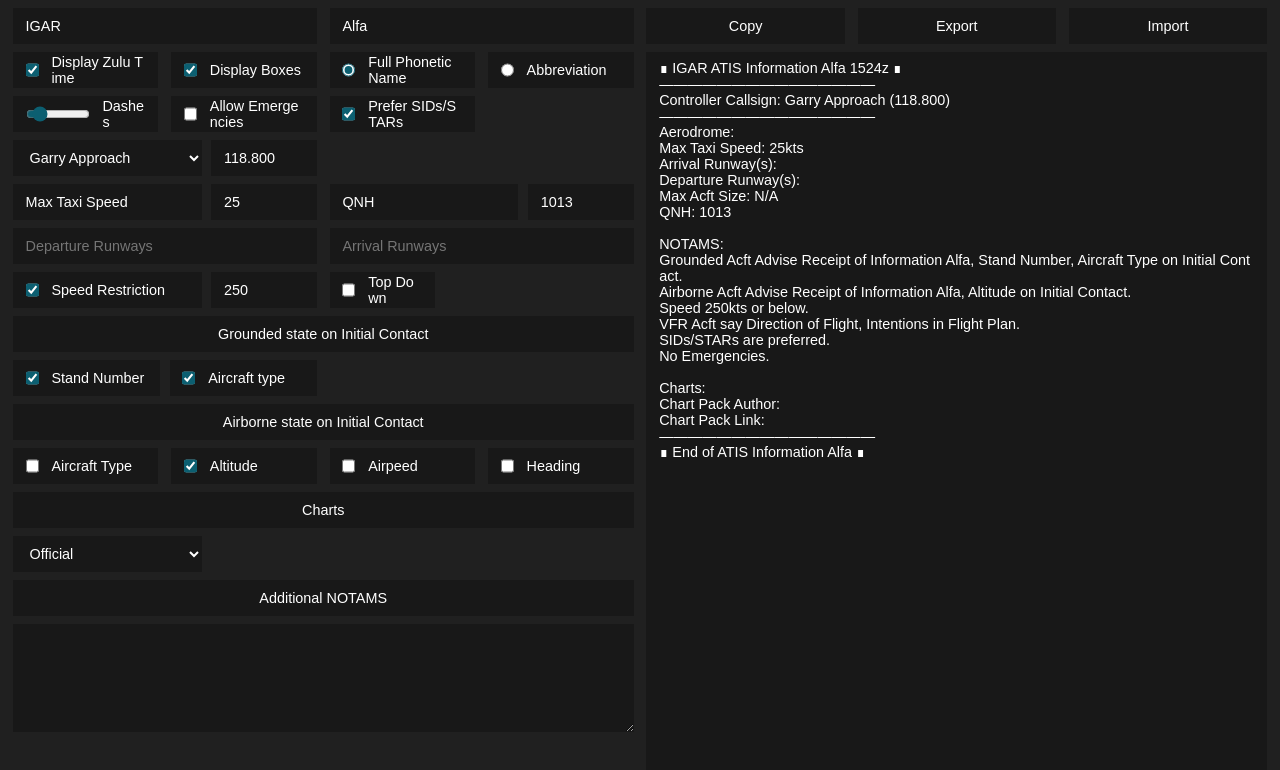
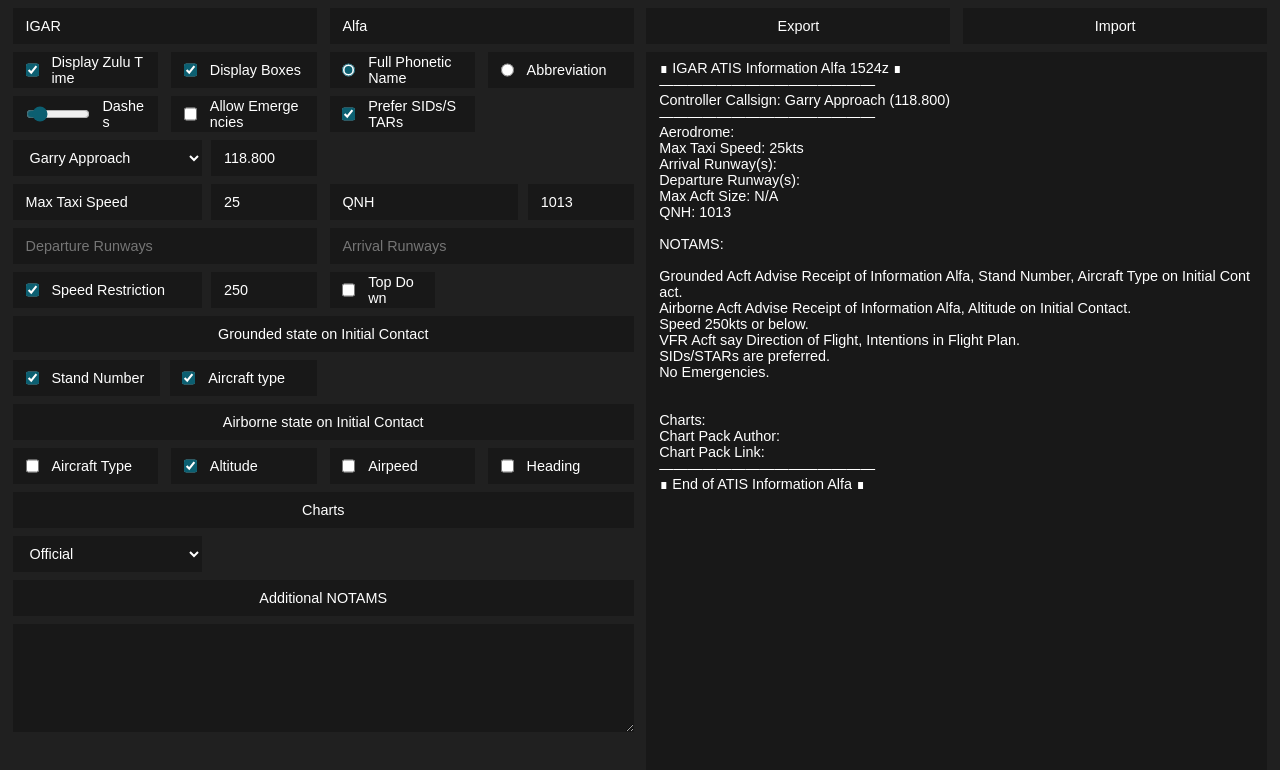
Before and after one commit to FormicAcidGD/atisgen, a Vue app: page / in a window 1280 px wide. Shown: the top 770 px of the page. Built offline with nearby package versions, Linux system fonts and the light colour scheme.

Commit message:
Make Text Selectable and remove Copy button cuz why not

```diff
--- a/src/App.vue
+++ b/src/App.vue
@@ -159,12 +159,12 @@
         </div>
         <div class="vflex">
             <div class="hflex">
-                <button class="third" @click="copy">Copy</button>
-                <button class="third" @click="exportATIS">Export</button>
-                <button class="third" @click="importATIS">Import</button>
+                <!-- <button class="third" @click="copy">Copy</button> -->
+                <button class="fancy" @click="exportATIS">Export</button>
+                <button class="fancy" @click="importATIS">Import</button>
             </div>
             <div class="atis" ref="atisRef">
-                <p>
+                <span>
                      {{ atis.boxes ? "∎" : "" }}
                      {{ atis.airport }}
                      ATIS
@@ -172,46 +172,46 @@
                      {{ !atis.phoneticAbbr ? atis.information : getPhonetic(atis.information) }}
                      {{ atis.zuluTime ? new Date().getUTCHours().toFixed(0).padStart(2, "0") + new Date().getUTCMinutes().toFixed(0).padStart(2, "0") + "z"  : "" }}
                      {{ atis.boxes ? "∎" : "" }}
-                </p>
-                <p>{{ "".padStart(atis.dashes, "―") }}</p>
-                <p>Controller Callsign: {{ atis.towerCallsign }} ({{ atis.towerFrequency }})</p>
-                <p v-if="atis.hasGround && getAirport(atis.airport).hasGround">Controller Callsign: {{ getAirport(atis.airport).groundCallsign }} ({{ atis.groundFrequency }})</p>
-                <p>{{ "".padStart(atis.dashes, "―") }}</p>
-                <p>Aerodrome:</p>
-                <p>Max Taxi Speed: {{ atis.taxiSpeed }}kts</p>
-                <p>Arrival Runway(s): {{ atis.arrRunways }}</p>
-                <p>Departure Runway(s): {{ atis.depRunways }}</p>
-                <p>Max Acft Size: {{ getAirport(atis.airport).maxAcft }}</p>
-                <p>QNH: {{ atis.qnh }}</p>
+                </span><br>
+                <span>{{ "".padStart(atis.dashes, "―") }}</span><br>
+                <span>Controller Callsign: {{ atis.towerCallsign }} ({{ atis.towerFrequency }})</span><br>
+                <span v-if="atis.hasGround && getAirport(atis.airport).hasGround">Controller Callsign: {{ getAirport(atis.airport).groundCallsign }} ({{ atis.groundFrequency }})</span>
+                <span>{{ "".padStart(atis.dashes, "―") }}</span><br>
+                <span>Aerodrome:</span><br>
+                <span>Max Taxi Speed: {{ atis.taxiSpeed }}kts</span><br>
+                <span>Arrival Runway(s): {{ atis.arrRunways }}</span><br>
+                <span>Departure Runway(s): {{ atis.depRunways }}</span><br>
+                <span>Max Acft Size: {{ getAirport(atis.airport).maxAcft }}</span><br>
+                <span>QNH: {{ atis.qnh }}</span><br>
                 <br>
-                <p>NOTAMS:</p>
-                <p v-if="atis.topDown">Top Down for {{ atis.topDownText }}</p>
-                <p>
+                <span>NOTAMS:</span><br>
+                <span v-if="atis.topDown">Top Down for {{ atis.topDownText }}</span><br>
+                <span>
                     Grounded Acft Advise Receipt of Information {{ atis.information }}{{ atis.groundedStand ? ", Stand Number" : "" }}{{ atis.groundedType ? ", Aircraft Type" : "" }}
                     on Initial Contact.
-                </p>
-                <p>
+                </span><br>
+                <span>
                     Airborne Acft Advise Receipt of Information {{ atis.information }}{{ atis.airborneType ? ", Aircraft Type" : "" }}{{ atis.airborneAlt ? ", Altitude" : "" }}{{ atis.airborneSpeed ? ", Airspeed" : "" }}{{ atis.airborneHeading ? ", Heading" : "" }}
                     on Initial Contact.
-                </p>
-                <p v-if="atis.speedLimit">Speed {{ atis.speed }}kts or below.</p>
-                <p>VFR Acft say Direction of Flight, Intentions in Flight Plan.</p>
-                <p v-if="atis.sids">SIDs/STARs are preferred.</p>
-                <p>{{ atis.emergencies ? "Emergencies Allowed." : "No Emergencies." }}</p>
-                <p v-for="i in atis.extraNotams.split('\n')">{{ i }}</p>
+                </span><br>
+                <span v-if="atis.speedLimit">Speed {{ atis.speed }}kts or below.</span><br>
+                <span>VFR Acft say Direction of Flight, Intentions in Flight Plan.</span><br>
+                <span v-if="atis.sids">SIDs/STARs are preferred.</span><br>
+                <span>{{ atis.emergencies ? "Emergencies Allowed." : "No Emergencies." }}</span><br>
+                <span v-for="i in atis.extraNotams.split('\n')">{{ i }}</span><br>
                 <br>
-                <p>Charts:</p>
-                <p>Chart Pack Author: {{ atis.chartAuthor }}</p>
-                <p>Chart Pack Link: {{ atis.chartLink }}</p>
-                <p>{{ "".padStart(atis.dashes, "―") }}</p>
-                <p>
+                <span>Charts:</span><br>
+                <span>Chart Pack Author: {{ atis.chartAuthor }}</span><br>
+                <span>Chart Pack Link: {{ atis.chartLink }}</span><br>
+                <span>{{ "".padStart(atis.dashes, "―") }}</span><br>
+                <span>
                      {{ atis.boxes ? "∎" : "" }}
                      End of
                      ATIS
                      Information
                      {{ !atis.phoneticAbbr ? atis.information : getPhonetic(atis.information) }}
                      {{ atis.boxes ? "∎" : "" }}
-                </p>
+                </span><br>
             </div>
         </div>
     </div>
@@ -310,7 +310,7 @@ let atis = reactive({
     height: 88.5vh;
     padding: 1vh 1vw 1vh 1vw;
     margin-top: 1vh;
-    user-select: none;
+    /* user-select: none; */
 }
 .third {
     width: 20vw;
@@ -323,7 +323,7 @@ input[type=checkbox],input[type=radio], input[type=range] {
 input[type=range] {
     padding: 0;
 }
-p {
+p, span {
     margin: 0;
 }
 .options {
```
